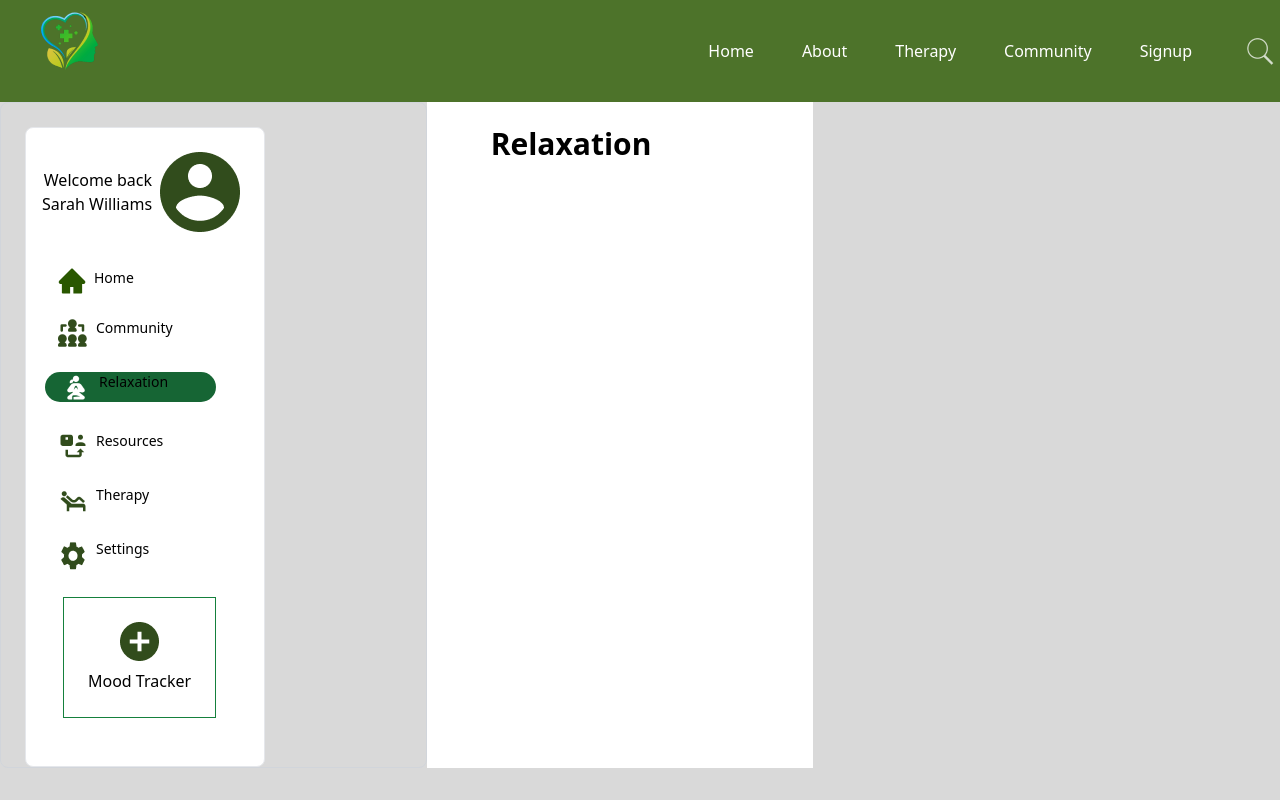
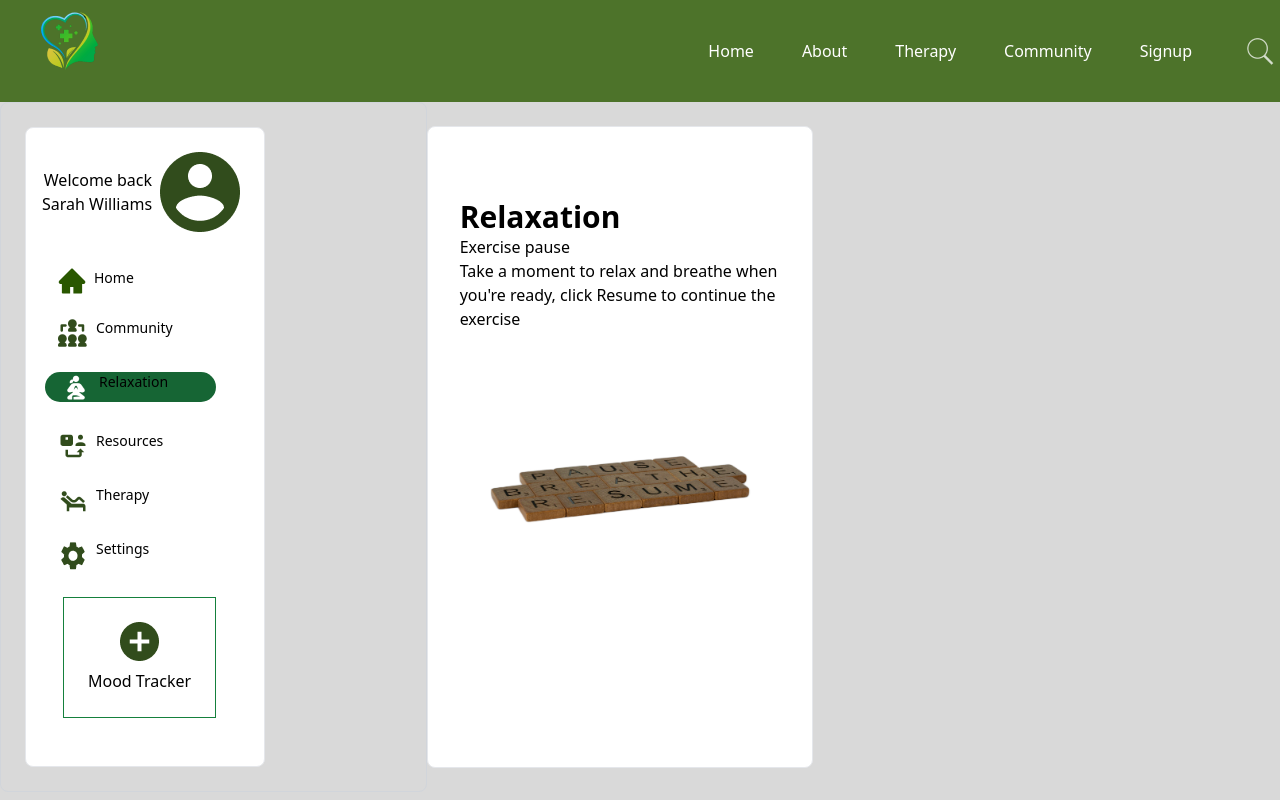
Before and after one commit to Peacesandy/Personalthrive, a website: page public/Frame28.html in a window 1280 px wide. Drawn offline with nearby package versions, Linux system fonts and the light colour scheme.

Commit message:
finished the padding

```diff
--- a/public/Frame28.html
+++ b/public/Frame28.html
@@ -28,7 +28,7 @@
 
      <section class="bg-[#D9D9D9]">
         <div class="grid grid-cols-3">
-            <div class="flex pl-6 rounded-lg border border-gray-300 pt-6">
+            <div class="flex pl-6 rounded-lg border border-gray-300 pt-6 pb-6">
                 <nav class="text-right bg-white p-4 rounded-lg border">
                     <div class="flex items-center">
                         <div>
@@ -94,13 +94,22 @@
                 </nav>
             </div> <!--end nav-->
 
-            <main class="px-16 py-6 bg-[#fff] mr-10 ">
+            <main class="px-4 py-6 bg-[#fff] mr-10 rounded-lg border mt-6 mb-6">
                 <header>
-                    <div>
-                        <h1 class="text-295700 text-3xl font-semibold">Relaxation</h1>
+                    <div class="mt-6 mb-6">
+                        <div class="px-4 py-6">
+                            <h1 class="text-295700 text-3xl font-semibold">Relaxation</h1>
+                            <h3>Exercise pause</h3>
+                            <p>Take a moment to relax and breathe when you're ready, click Resume to continue the exercise</p>
+                        </div>
+
+                        <div class="px-4 py-6">
+                            <img src="pausebreatheresume.png" alt="">
+                        </div>
                     </div>
                 </header>
             </main>
+
         </div>
      </section>
 </body>
```
Also changed, not shown: public/pausebreatheresume.png (added).
